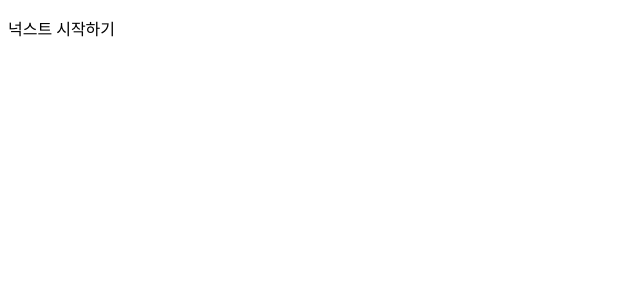
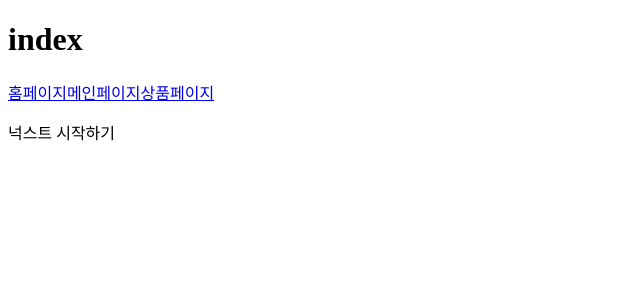
Before and after one commit to manbalboy/vue-nuxt-shoppingmall, a Nuxt app in the folder nuxt-shoppingmall/: page / in a window 1280 px wide. Shown: the top 300 px of the page, without its empty margins (0-640 px from the left). Built offline with nearby package versions, Linux system fonts and the light colour scheme.

Commit message:
default layout create - #1
default layout create

```diff
--- /dev/null
+++ b/nuxt-shoppingmall/layouts/default.vue
@@ -0,0 +1,21 @@
+<template>
+  <div>
+    <header>
+      <h1> {{ $route.name }} </h1>
+      <NuxtLink to='/'>홈페이지</NuxtLink>
+      <NuxtLink to='/main'>메인페이지</NuxtLink>
+      <NuxtLink to='/product'>상품페이지</NuxtLink>
+    </header>
+    <Nuxt />
+  </div>
+</template>
+
+<script>
+export default {
+  name: 'default'
+}
+</script>
+
+<style scoped>
+
+</style>
```
